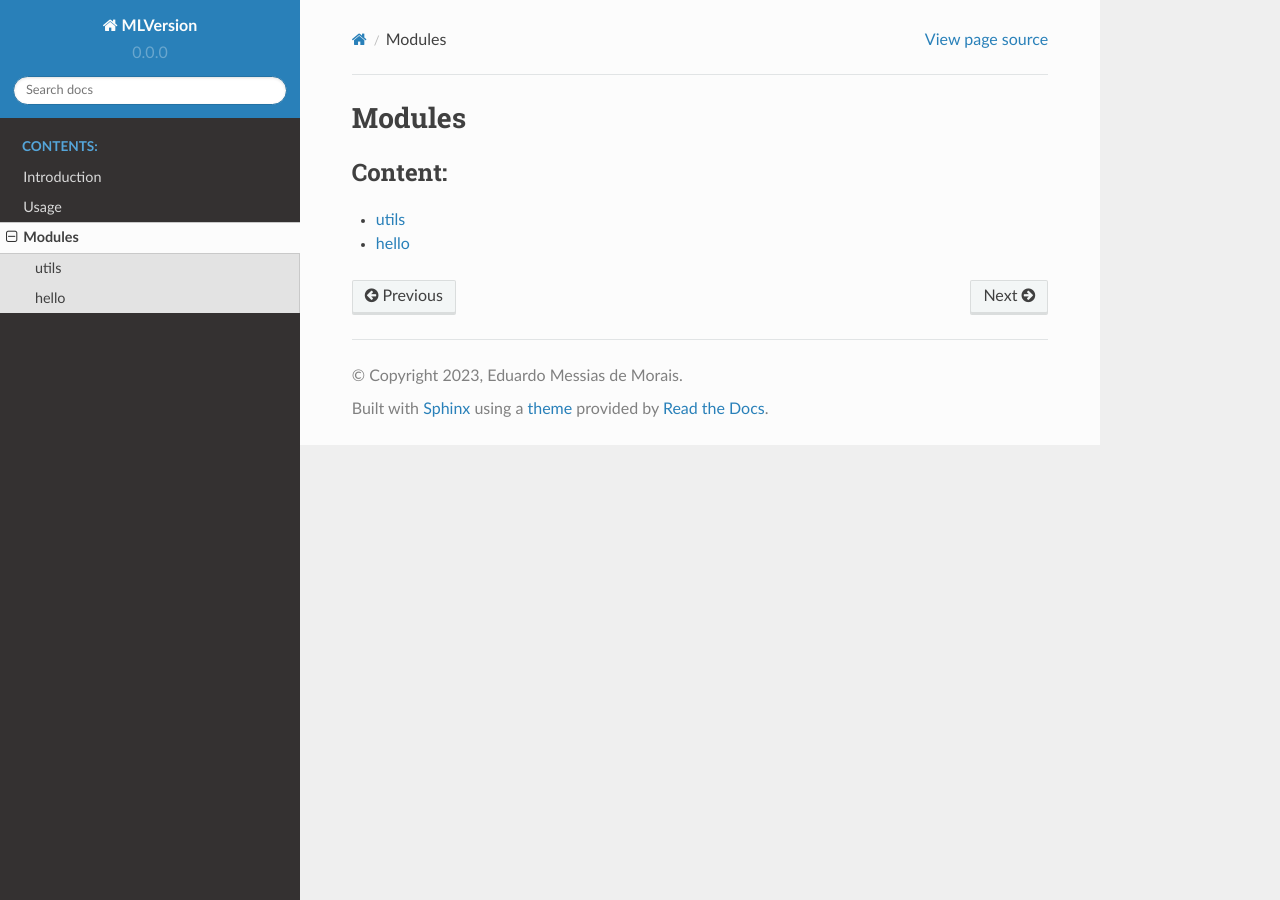
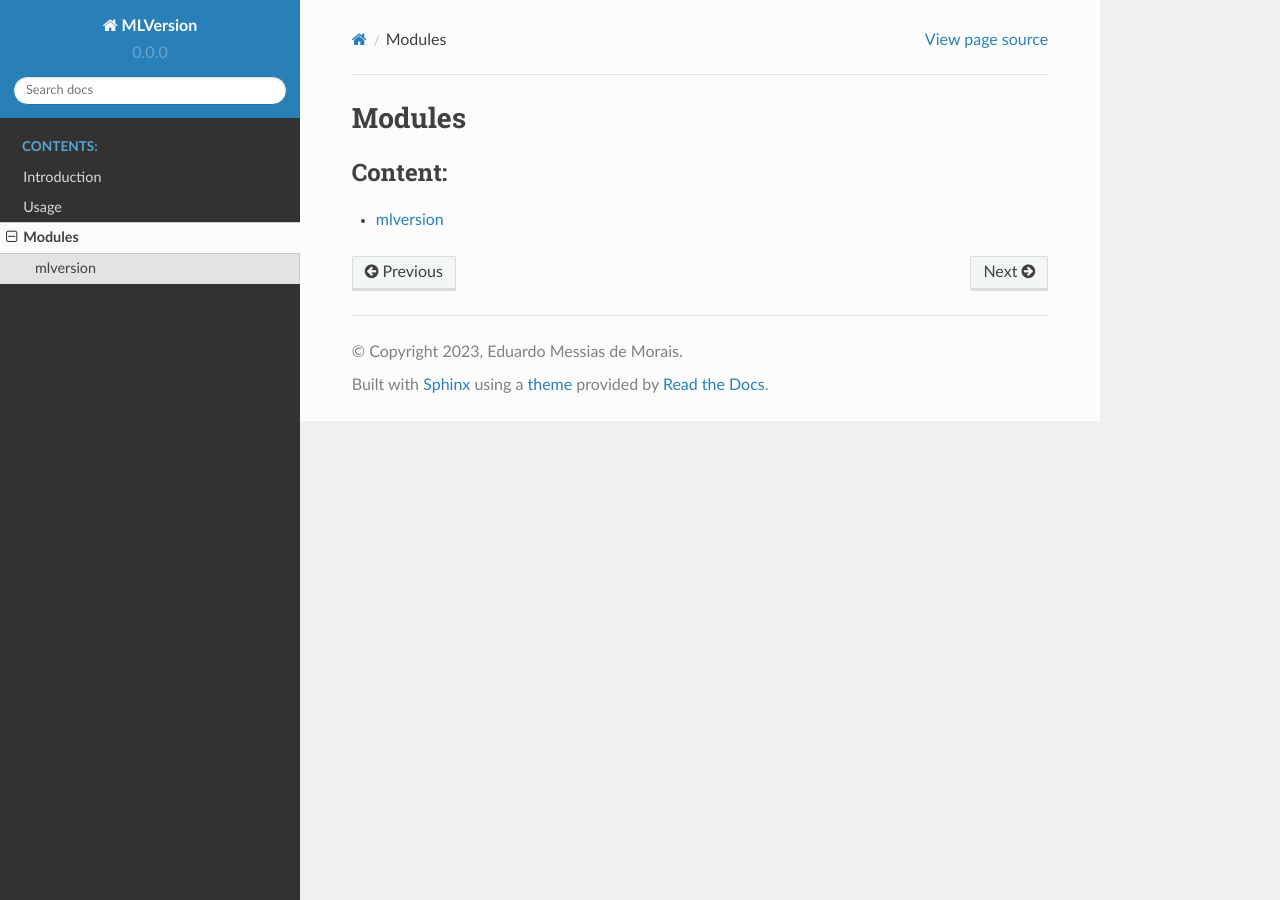
Before and after one commit to emdemor/mlversion, a Sphinx documentation site: the page built from docs/source/modules.rst, in a window 1280 px wide. Built offline with Sphinx 7.4.7 and the Read the Docs theme 2.0.0, drawn with Linux system fonts in a browser that asks for light colours.

Commit message:
📝 improve documentation

```diff
--- /dev/null
+++ b/docs/source/_files/_modules/mlversion.rst
@@ -0,0 +1,5 @@
+mlversion
+=====
+
+.. automodule:: mlversion
+   :members:
--- a/docs/source/_files/_modules/mymodule/hello.rst
+++ /dev/null
@@ -1,6 +0,0 @@
-hello
-========
-
-
-.. automodule:: mymodule.hello
-   :members:
--- a/docs/source/_files/_modules/utils.rst
+++ /dev/null
@@ -1,5 +0,0 @@
-utils
-=====
-
-.. automodule:: utils
-   :members:
--- a/docs/source/modules.rst
+++ b/docs/source/modules.rst
@@ -6,5 +6,4 @@ Modules
    :maxdepth: 1
    :caption: Content:
 
-   _files/_modules/utils.rst
-   _files/_modules/mymodule/hello.rst
+   _files/_modules/mlversion.rst
```
